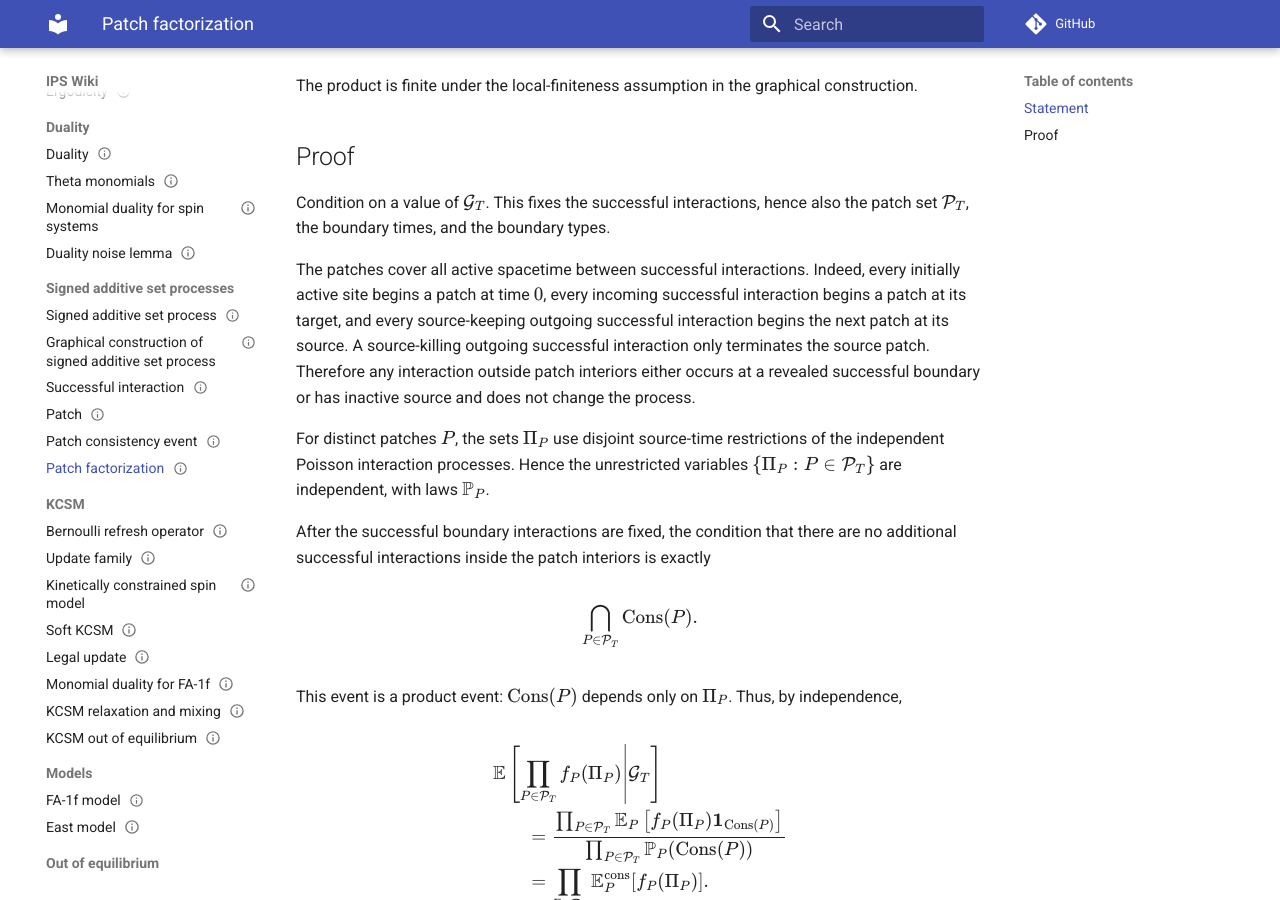
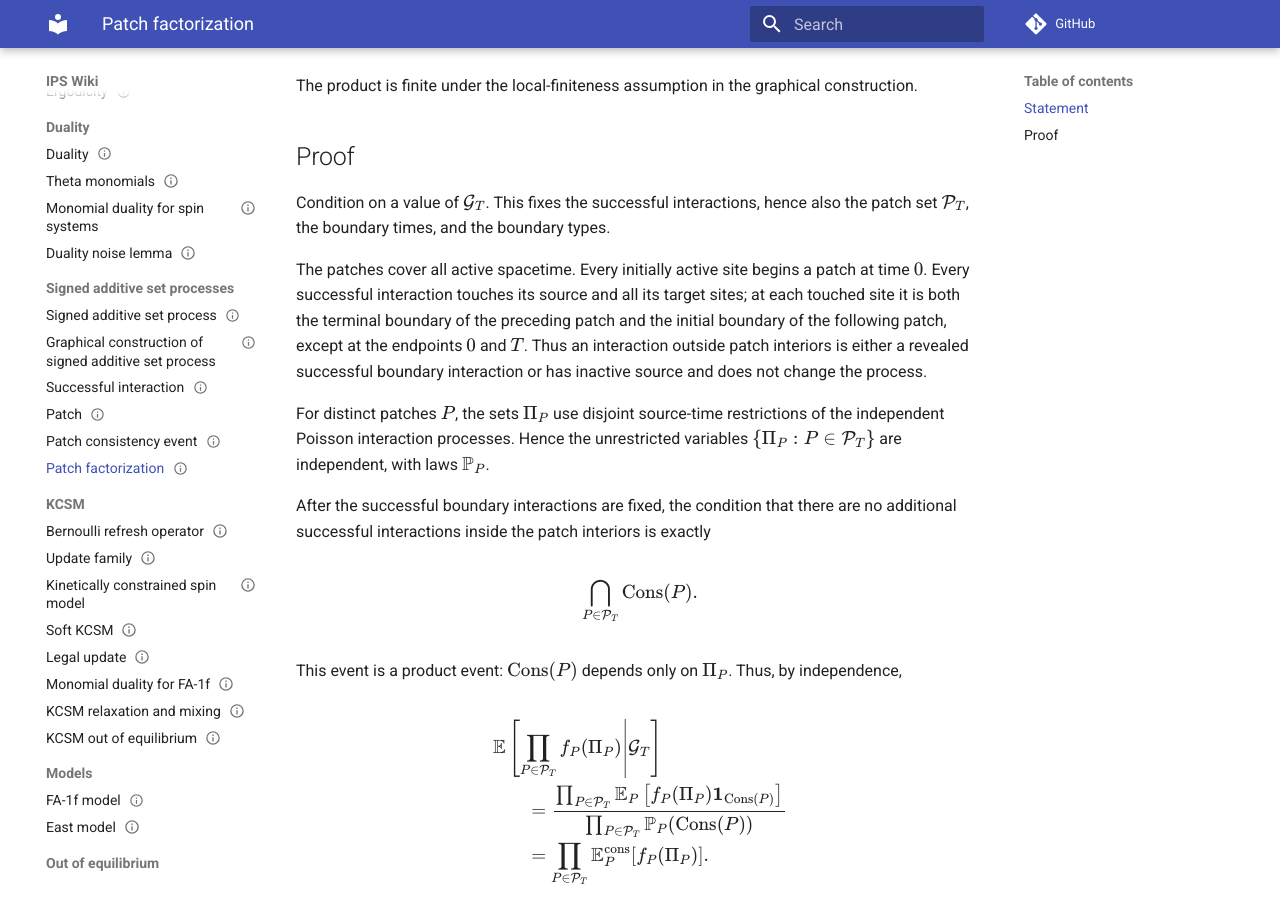
Before and after one commit to maciejgluchowski86-beep/ips-wiki, an MkDocs documentation site: the page built from docs/entries/patch-factorization.md, in a window 1280 px wide and 900 px high, scrolled down 823 px. Built offline with MkDocs 1.6.1 and Material for MkDocs 9.7.7, drawn with Linux system fonts in a browser that asks for light colours; comment, search, counter and statistics services are not loaded.

Commit message:
Fix patch factorization coverage proof

```diff
--- a/docs/entries/patch-factorization.md
+++ b/docs/entries/patch-factorization.md
@@ -55,7 +55,7 @@ The product is finite under the local-finiteness assumption in the graphical con
 
 Condition on a value of \(\cG_T\). This fixes the successful interactions, hence also the patch set \(\mathcal P_T\), the boundary times, and the boundary types.
 
-The patches cover all active spacetime between successful interactions. Indeed, every initially active site begins a patch at time \(0\), every incoming successful interaction begins a patch at its target, and every source-keeping outgoing successful interaction begins the next patch at its source. A source-killing outgoing successful interaction only terminates the source patch. Therefore any interaction outside patch interiors either occurs at a revealed successful boundary or has inactive source and does not change the process.
+The patches cover all active spacetime. Every initially active site begins a patch at time \(0\). Every successful interaction touches its source and all its target sites; at each touched site it is both the terminal boundary of the preceding patch and the initial boundary of the following patch, except at the endpoints \(0\) and \(T\). Thus an interaction outside patch interiors is either a revealed successful boundary interaction or has inactive source and does not change the process.
 
 For distinct patches \(P\), the sets \(\Pi_P\) use disjoint source-time restrictions of the independent Poisson interaction processes. Hence the unrestricted variables \(\{\Pi_P:P\in\mathcal P_T\}\) are independent, with laws \(\mathbb P_P\).
 
```
